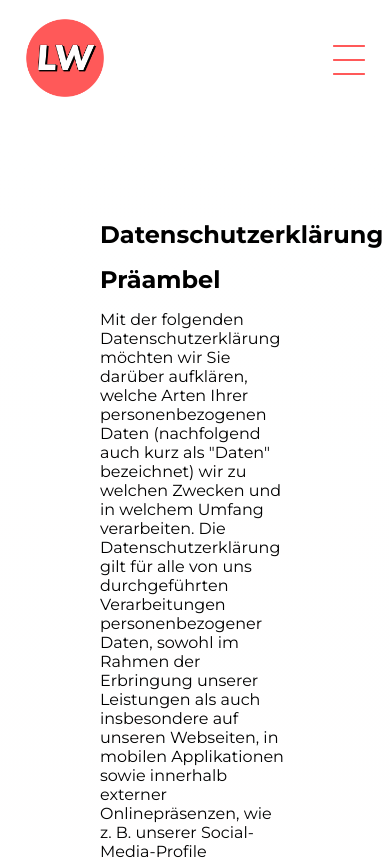
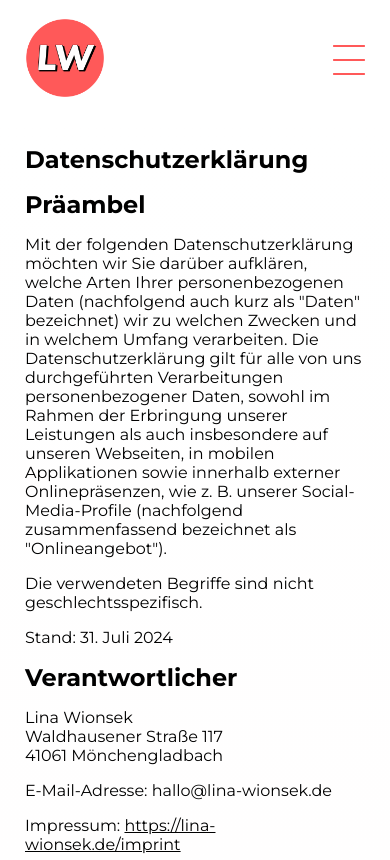
Before and after one commit to LinaWionsek/portfolio, an Angular app: page /privacy-policy in a window 390 px wide. Shown: the top 860 px of the page. Built offline with nearby package versions, Linux system fonts and the light colour scheme.

Commit message:
privacy policy responsive

```diff
--- a/src/app/privacy-policy/privacy-policy.component.scss
+++ b/src/app/privacy-policy/privacy-policy.component.scss
@@ -13,3 +13,21 @@ section {
 a {
   color: black;
 }
+
+@media (max-width: 1280px) {
+  section {
+    padding: 50px;
+  }
+}
+
+@media (max-width: 900px) {
+  section {
+    padding: 25px;
+  }
+}
+
+@media (max-width: 360px) {
+  section {
+    padding: 10px;
+  }
+}
```
